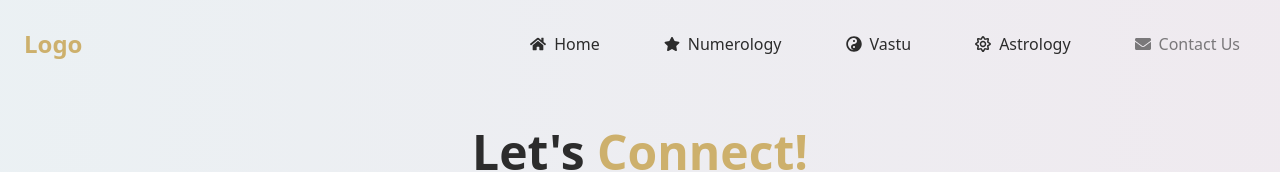
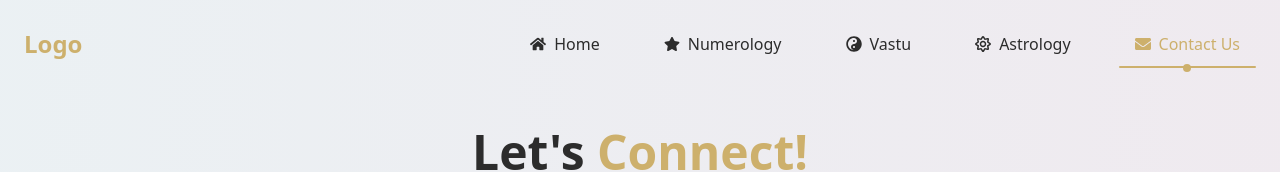
Before and after one commit to soham999a/astronomy, a React (Vite) app: page /contact in a window 1280 px wide. Shown: the top 172 px of the page. Built offline with nearby package versions, Linux system fonts and the light colour scheme.

Commit message:
Add active state indicator to navbar for better navigation awareness

```diff
--- a/src/components/Navbar.tsx
+++ b/src/components/Navbar.tsx
@@ -70,7 +70,7 @@ const Navbar = () => {
           style={{ top: '60px' }}
         >
           <nav className="flex flex-col items-center justify-center h-full space-y-8 text-xl pt-8">
-            <NavLinks onClick={() => setIsMenuOpen(false)} />
+            <NavLinks onClick={() => setIsMenuOpen(false)} isMobile={true} />
           </nav>
         </div>
       </div>
@@ -78,7 +78,7 @@ const Navbar = () => {
   );
 };
 
-const NavLinks = ({ onClick }: { onClick?: () => void }) => {
+const NavLinks = ({ onClick, isMobile = false }: { onClick?: () => void; isMobile?: boolean }) => {
   const location = useLocation();
 
   const links = [
@@ -98,10 +98,20 @@ const NavLinks = ({ onClick }: { onClick?: () => void }) => {
           return (
             <span
               key={link.to}
-              className="font-medium opacity-60 cursor-default flex items-center py-3 px-4 min-h-[44px]"
+              className={`font-medium text-mystic-gold cursor-default flex items-center py-3 px-4 min-h-[44px] relative
+                ${isMobile ? 'bg-mystic-gold/10 rounded-lg w-full justify-center' : ''}`}
             >
               {link.icon}
               {link.label}
+              {!isMobile && (
+                <>
+                  <span className="absolute bottom-0 left-0 w-full h-0.5 bg-mystic-gold rounded-full"></span>
+                  <span className="absolute -bottom-1 left-1/2 transform -translate-x-1/2 w-2 h-2 bg-mystic-gold rounded-full"></span>
+                </>
+              )}
+              {isMobile && (
+                <span className="absolute right-4 w-2 h-2 bg-mystic-gold rounded-full"></span>
+              )}
             </span>
           );
         } else {
@@ -109,7 +119,8 @@ const NavLinks = ({ onClick }: { onClick?: () => void }) => {
             <a
               key={link.to}
               href={link.to}
-              className="hover-glow font-medium transition-all duration-300 hover:text-mystic-gold hover:scale-110 flex items-center py-3 px-4 min-h-[44px]"
+              className={`font-medium transition-all duration-300 hover:text-mystic-gold flex items-center py-3 px-4 min-h-[44px] relative
+                ${isMobile ? 'w-full justify-center hover:bg-mystic-gold/5 rounded-lg' : 'hover-glow hover:scale-110'}`}
               onClick={() => {
                 if (onClick) onClick();
               }}
```
